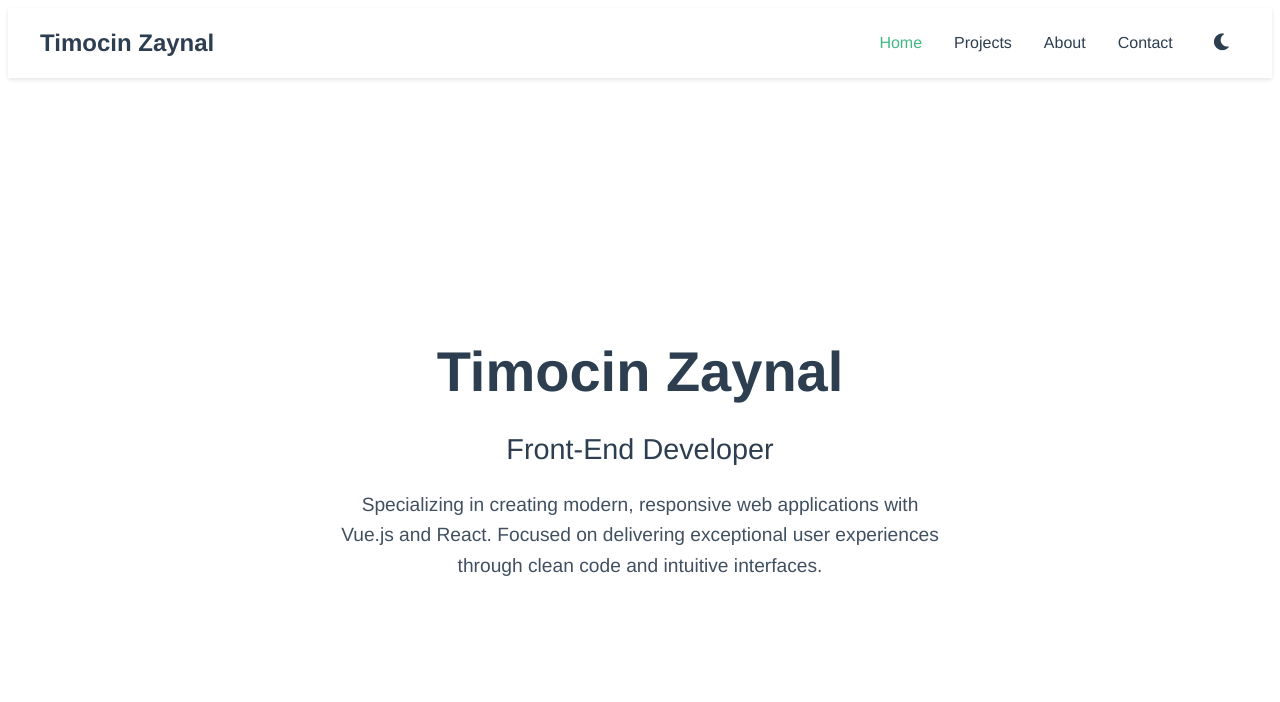
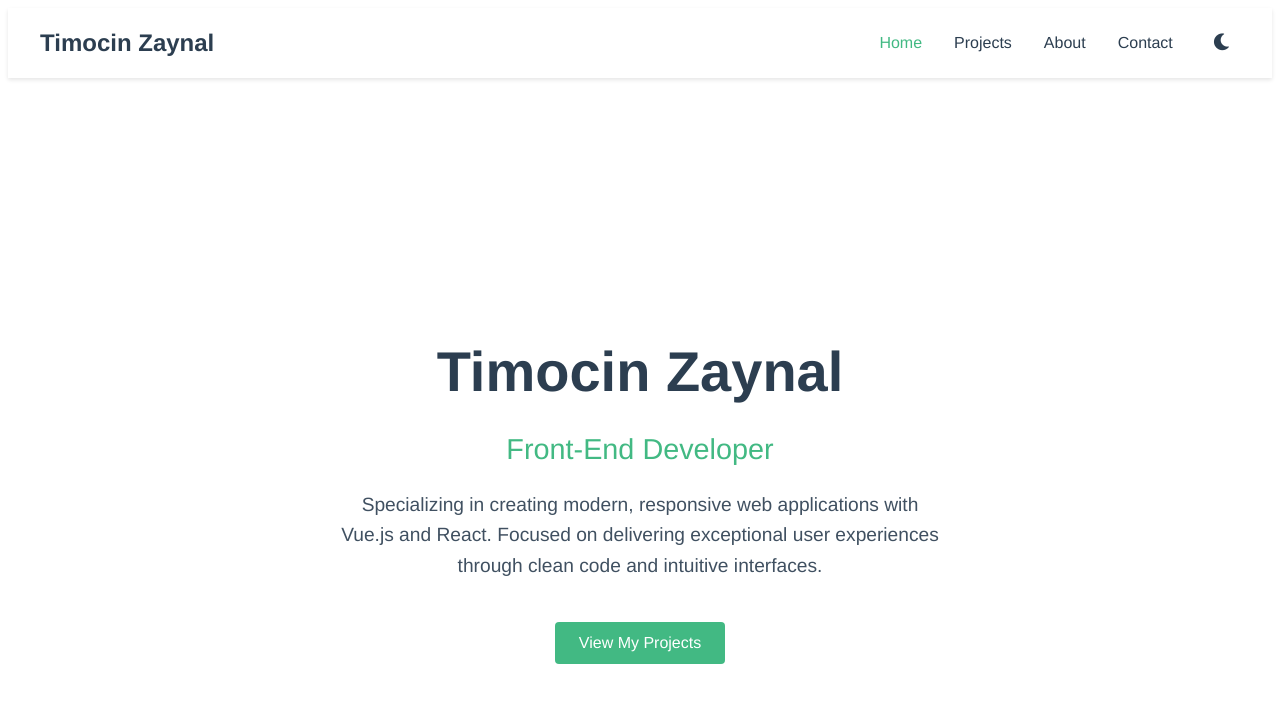
Before and after one commit to ZaynalT/myPortfolio, a Vue app: page / in a window 1280 px wide. Shown: the top 702 px of the page. Built offline with nearby package versions, Linux system fonts and the light colour scheme.

Commit message:
fixed theme switcher

```diff
--- a/src/App.vue
+++ b/src/App.vue
@@ -21,10 +21,15 @@
 <script setup>
 import { RouterView } from 'vue-router'
 import { useThemeStore } from './stores/theme'
-import { onMounted } from 'vue'
+import { onMounted, watch } from 'vue'
 
 const themeStore = useThemeStore()
 const { isDark, toggleTheme } = themeStore
+
+// Watch for theme changes and update document class
+watch(() => themeStore.isDark, (newValue) => {
+  document.documentElement.classList.toggle('dark', newValue)
+})
 
 onMounted(() => {
   themeStore.initializeTheme()
@@ -41,6 +46,7 @@ onMounted(() => {
   --border-color: #e2e8f0;
   --hover-bg: #f8fafc;
   --tag-bg: #42b983;  /* Green color for tags in light mode */
+  --primary-color: #42b983;  /* Primary color for buttons and accents */
 }
 
 .dark {
@@ -51,6 +57,7 @@ onMounted(() => {
   --border-color: #404040;
   --hover-bg: #2d2d2d;
   --tag-bg: var(--primary-color);  /* Keep original color in dark mode */
+  --primary-color: #42b983;  /* Keep primary color consistent in dark mode */
 }
 
 #app {
```
